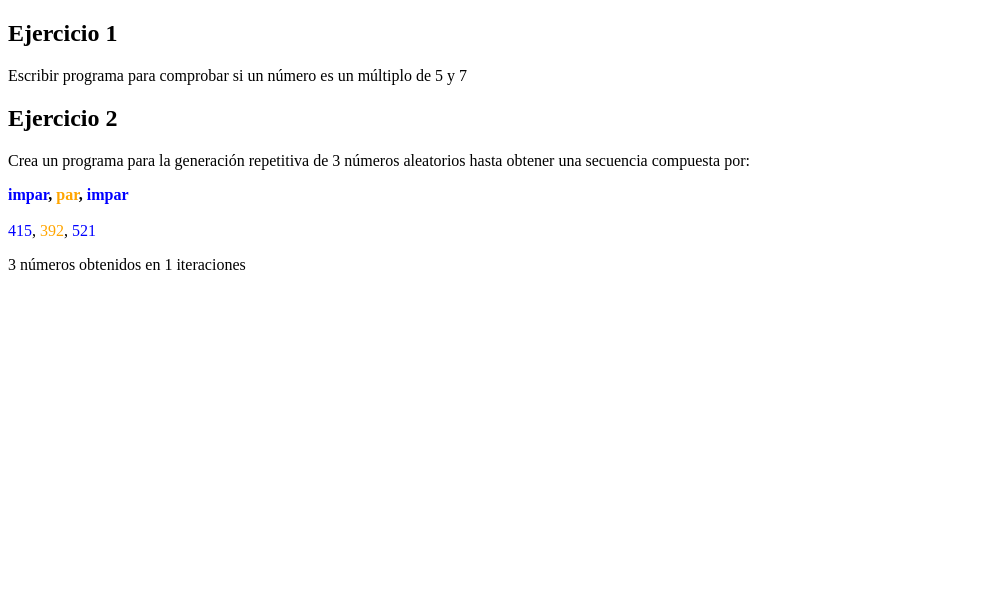
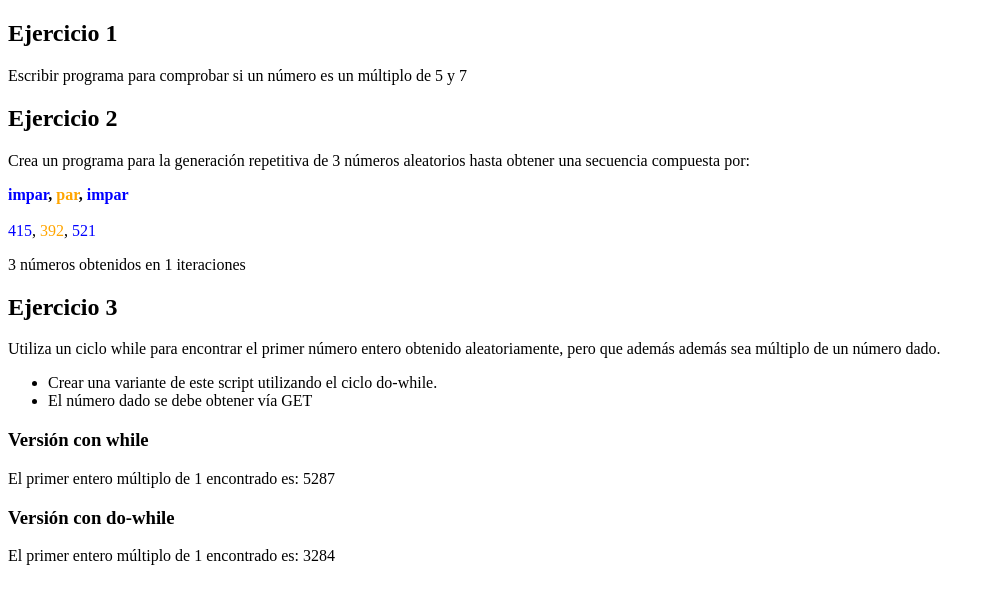
Before and after one commit to berenicelime9-ship-it/tecweb, a PHP site: page /tecweb/?multiplo=1 in a window 1280 px wide. Shown: the top 604 px of the page, without its empty margins (0-991 px from the left). Run offline with PHP 8.4, Linux system fonts and the light colour scheme.

Commit message:
Ejercicio 3 probado

```diff
--- a/practicas/p07/index.php
+++ b/practicas/p07/index.php
@@ -37,5 +37,19 @@
         require_once 'src/funciones.php';
         NumerosAleatorios();
     ?>
+
+    <h2>Ejercicio 3</h2>
+    <p>Utiliza un ciclo while para encontrar el primer número entero obtenido aleatoriamente, pero que además además sea múltiplo de un número dado.</p>
+    <ul>
+        <li>Crear una variante de este script utilizando el ciclo do-while.</li>
+        <li> El número dado se debe obtener vía GET </li>
+    </ul>
+    <?php
+        require_once 'src/funciones.php';
+        echo "<h3>Versión con while</h3>";
+        PrimerEnteroWhile();
+        echo "<h3>Versión con do-while</h3>";
+        PrimerEnteroDo();
+    ?>
 </body>
 </html>
--- a/practicas/p07/src/funciones.php
+++ b/practicas/p07/src/funciones.php
@@ -51,3 +51,31 @@ function NumerosAleatorios() {
     echo "<p>$totalNumeros números obtenidos en $i iteraciones</p>";
 }
 ?>
+
+<!-- Ejercicio 3 -->
+<?php
+function PrimerEnteroWhile() {
+
+    $m = (int) $_GET['multiplo'];
+    $numero = rand(1, 10000);
+
+    while ($numero % $m != 0) {
+        $numero = rand(1, 10000);
+    }
+    echo "El primer entero múltiplo de $m encontrado es: $numero<br>";
+}
+?>
+
+<?php
+function PrimerEnteroDo() {
+
+    $m = (int) $_GET['multiplo'];
+    $numero = 0;
+
+    do {
+        $numero = rand(1, 10000);
+    } while ($numero % $m != 0);
+
+    echo "El primer entero múltiplo de $m encontrado es: $numero<br>";
+}
+?>
```
